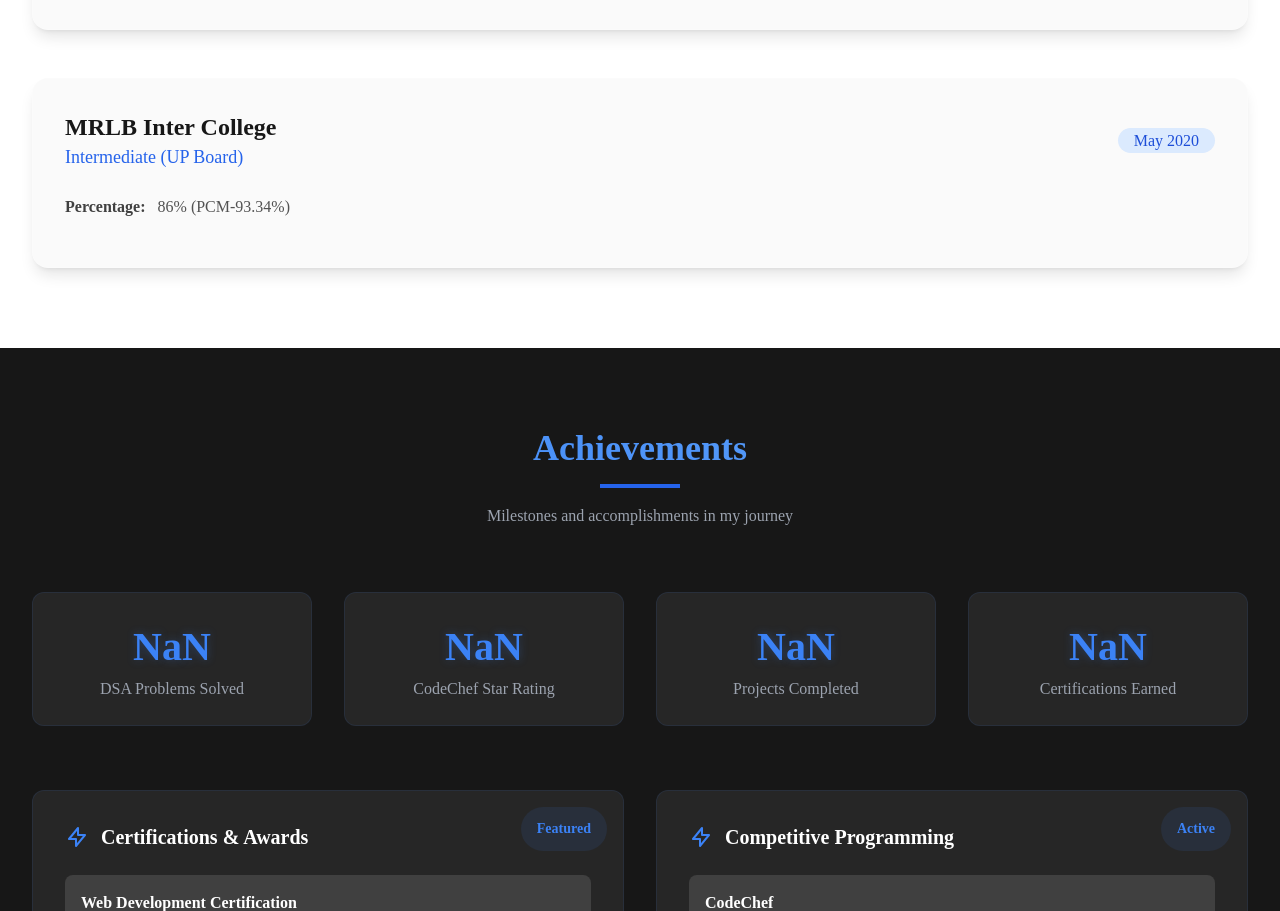
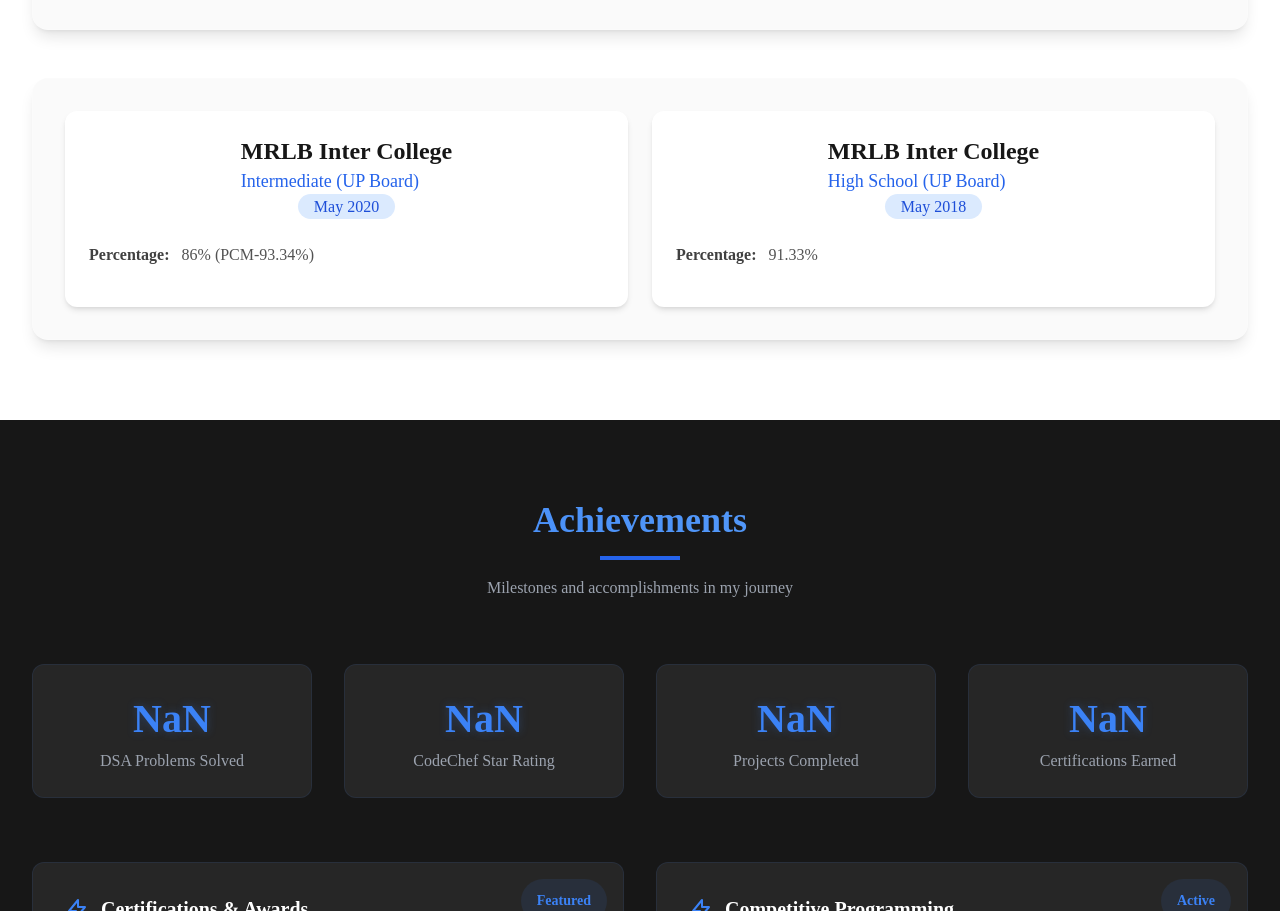
Before and after one commit to urpitvrm/portfolio, a website: page index.html in a window 1280 px wide. Shown: the part 4516-5427 px from the top of the page. Drawn offline with nearby package versions, Linux system fonts and the light colour scheme.

Commit message:
cgpa  changess

```diff
--- a/index.html
+++ b/index.html
@@ -1443,7 +1443,10 @@
 
                 <!-- MRLB -->
                 <div class="bg-neutral-50 rounded-2xl p-8 shadow-lg animate__animated animate__fadeInUp glass-card">
-                    <div class="flex flex-col md:flex-row justify-between items-start md:items-center mb-6">
+    <div class="flex flex-col md:flex-row gap-6">
+        <!-- Left Box (Intermediate) -->
+        <div class="w-full md:w-1/2 bg-white p-6 rounded-xl shadow-md">
+            <div class="flex flex-col justify-between items-start md:items-center mb-6">
                 <div>
                     <h3 class="text-2xl font-bold text-neutral-900">MRLB Inter College</h3>
                     <p class="text-blue-600 text-lg">Intermediate (UP Board)</p>
@@ -1452,13 +1455,31 @@
                     <span class="bg-blue-100 text-blue-700 px-4 py-1 rounded-full">May 2020</span>
                 </div>
             </div>
-                    <div>
             <div class="mb-4">
                 <span class="text-neutral-700 font-semibold">Percentage:</span>
                 <span class="text-neutral-600 ml-2">86% (PCM-93.34%)</span>
             </div>
         </div>
-                </div>
+
+        <!-- Right Box (High School) -->
+        <div class="w-full md:w-1/2 bg-white p-6 rounded-xl shadow-md">
+            <div class="flex flex-col justify-between items-start md:items-center mb-6">
+                <div>
+                    <h3 class="text-2xl font-bold text-neutral-900">MRLB Inter College</h3>
+                    <p class="text-blue-600 text-lg">High School (UP Board)</p>
+                </div>
+                <div class="mt-4 md:mt-0">
+                    <span class="bg-blue-100 text-blue-700 px-4 py-1 rounded-full">May 2018</span>
+                </div>
+            </div>
+            <div class="mb-4">
+                <span class="text-neutral-700 font-semibold">Percentage:</span>
+                <span class="text-neutral-600 ml-2">91.33%</span>
+            </div>
+        </div>
+    </div>
+</div>
+
             </div>
         </div>
     </section>
```
Lines whose indentation alone changed are shown as unchanged.
